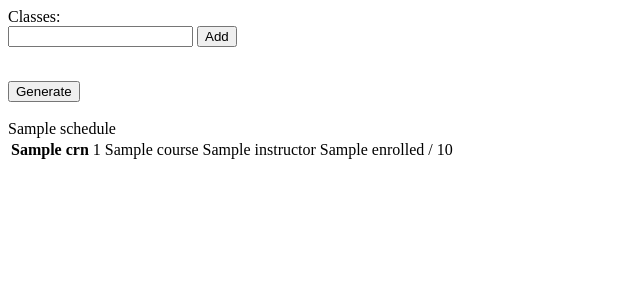
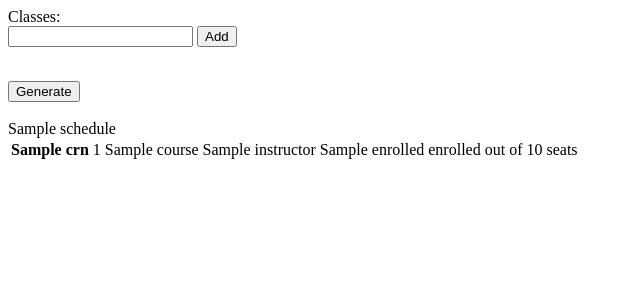
Before and after one commit to achenxu/CoursePlanner, a Flask app: template templates/index.html in a window 1280 px wide. Shown: the top 300 px of the page, without its empty margins (0-640 px from the left). Run offline with Flask 2, Linux system fonts and the light colour scheme; the template is opened without the code that fills it: most values are stand-ins (such as "Sample title", 1, 10 or a date in 2020); some libraries are stand-ins or nearby versions.

Commit message:
Better label current enrollment

```diff
--- a/templates/index.html
+++ b/templates/index.html
@@ -49,6 +49,12 @@
             <p id="current"></p>
             <input type="button" onclick="submission()" value="Generate">
             <br>
+
+
+
+
+
+
             {% for schedule in result %}
             <br>
             <label> {{ schedule["name"] }} </label>
@@ -60,7 +66,7 @@
                     <td> {{ c["id"] }} </td>
                     <td> {{ c["name"] }} </td>
                     <td> {{ c["instructor"] }} </td>
-                    <td> {{ c["enrolled"] }} / {{ c["seats"] }} </td>
+                    <td> {{ c["enrolled"] }} enrolled out of {{ c["seats"] }} seats</td>
                 </tr>
             {% endfor %}
             </table>
```
